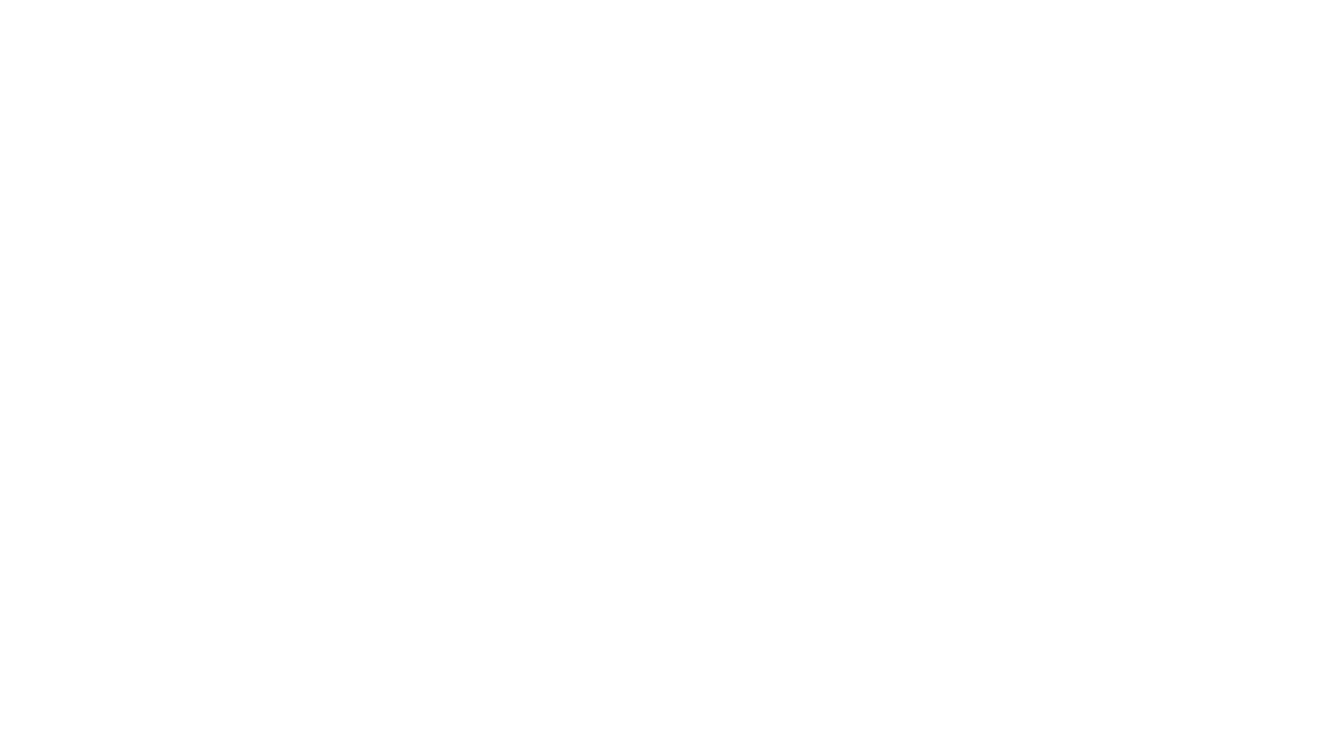
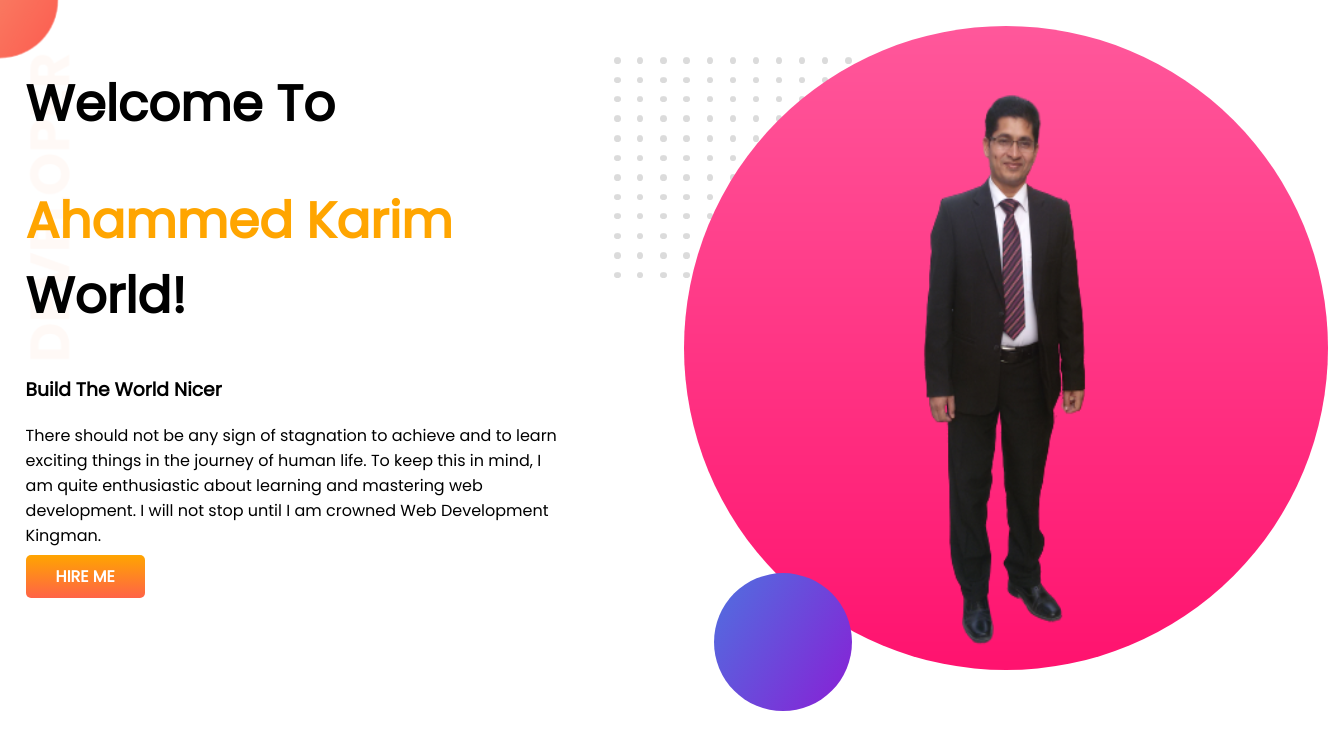
Before and after one commit to ahammedkarim/developer-portfolio, a plain HTML site: page index.html in a window 1280 px wide. Shown: the whole page, 1328 px wide, since content can reach past the window. Drawn offline with Linux system fonts and the light colour scheme.

Commit message:
added top-banner

```diff
--- a/index.html
+++ b/index.html
@@ -1,13 +1,34 @@
 <!DOCTYPE html>
 <html lang="en">
+
 <head>
     <meta charset="UTF-8">
     <meta http-equiv="X-UA-Compatible" content="IE=edge">
     <meta name="viewport" content="width=device-width, initial-scale=1.0">
     <title>Ahammed Portfolio</title>
+    <link rel="preconnect" href="https://fonts.googleapis.com">
+    <link rel="preconnect" href="https://fonts.gstatic.com" crossorigin>
+    <link href="https://fonts.googleapis.com/css2?family=Poppins&display=swap" rel="stylesheet">
     <link rel="stylesheet" href="style.css">
 </head>
+
 <body>
+<section class="top-banner">
+
+    <div class="half-width">
+        <h1>Welcome To</h1>
+        <h1><span class="orange-color">Ahammed Karim</span> World!</h1>
+        <h3>Build The World Nicer</h3>
+        <p>There should not be any sign of stagnation to achieve and to learn exciting things in the journey of human
+            life. To keep this in mind, I am quite enthusiastic about learning and mastering web development. I will not
+            stop until I am crowned Web Development Kingman.</p>
+            <a class="link-button" target="_blank" href="https://www.linkedin.com/in/ahammed-karim-8b9445244/">HIRE ME</a>
+    </div>
+    <div class="half-width">
+        <img src="images/Ahammed.png" alt="">
+</section>
+    </div>
 
 </body>
+
 </html>
--- a/style.css
+++ b/style.css
@@ -0,0 +1,35 @@
+body{
+    font-family: 'Poppins', sans-serif;
+    margin: 0;
+}
+h1{
+    font-size: 50px;
+
+}
+.orange-color{
+    color:orange;
+}
+section{
+    display: flex;
+}
+.half-width{
+    width: 50%;
+    padding: 2%;
+}
+.half-width image{
+    width: 75%;
+
+}
+.link-button{
+    text-decoration: none;
+    background-image: linear-gradient(orange, tomato) ;
+    padding: 10px 30px;
+    color: white;
+    font-weight: 700;
+    border-radius: 5px;
+}
+.top-banner{
+
+    background-image: url(images/top-banner.png);
+background-repeat: no-repeat;
+}
```
Also changed, not shown: images/Ahammed.png (added), images/dream-bg.png (added), images/exp-bg.png (added), images/jhankar.png (added), images/jhankar2.png (added), images/my-bg.png (added), images/my-bg2.png (added), images/top-banner.png (added), 7 other files.
